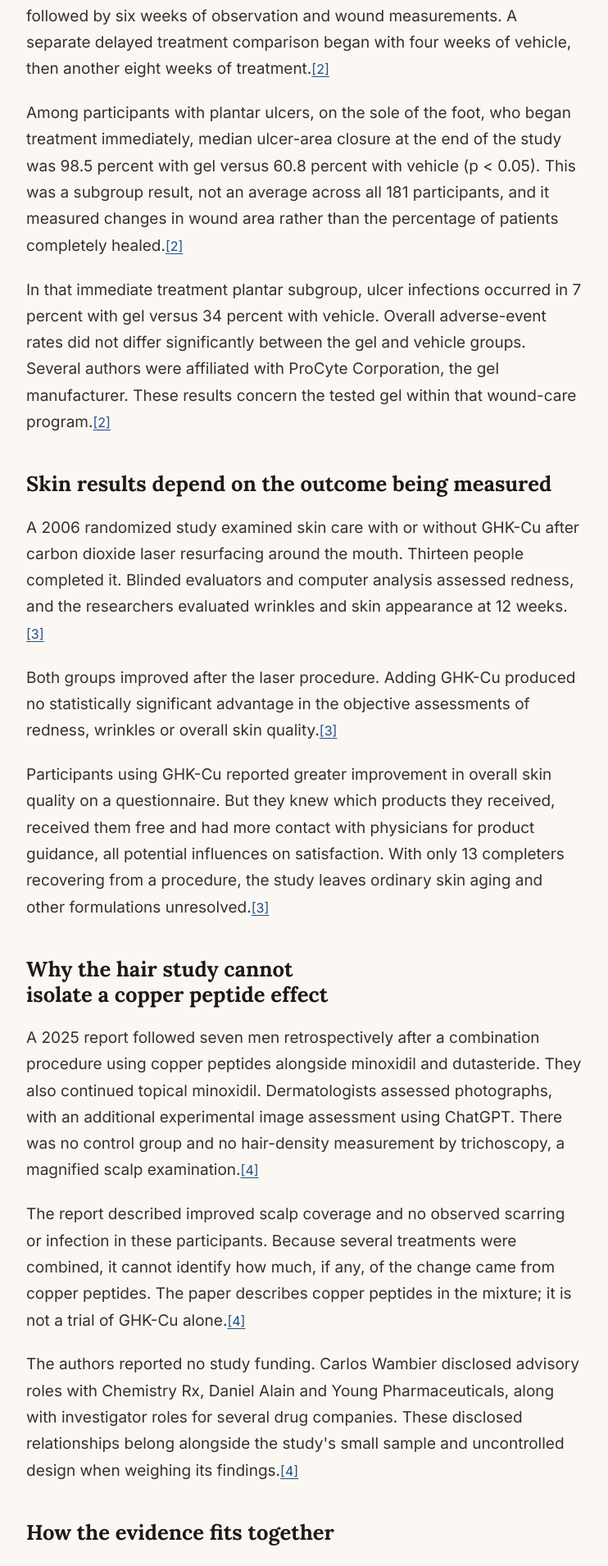
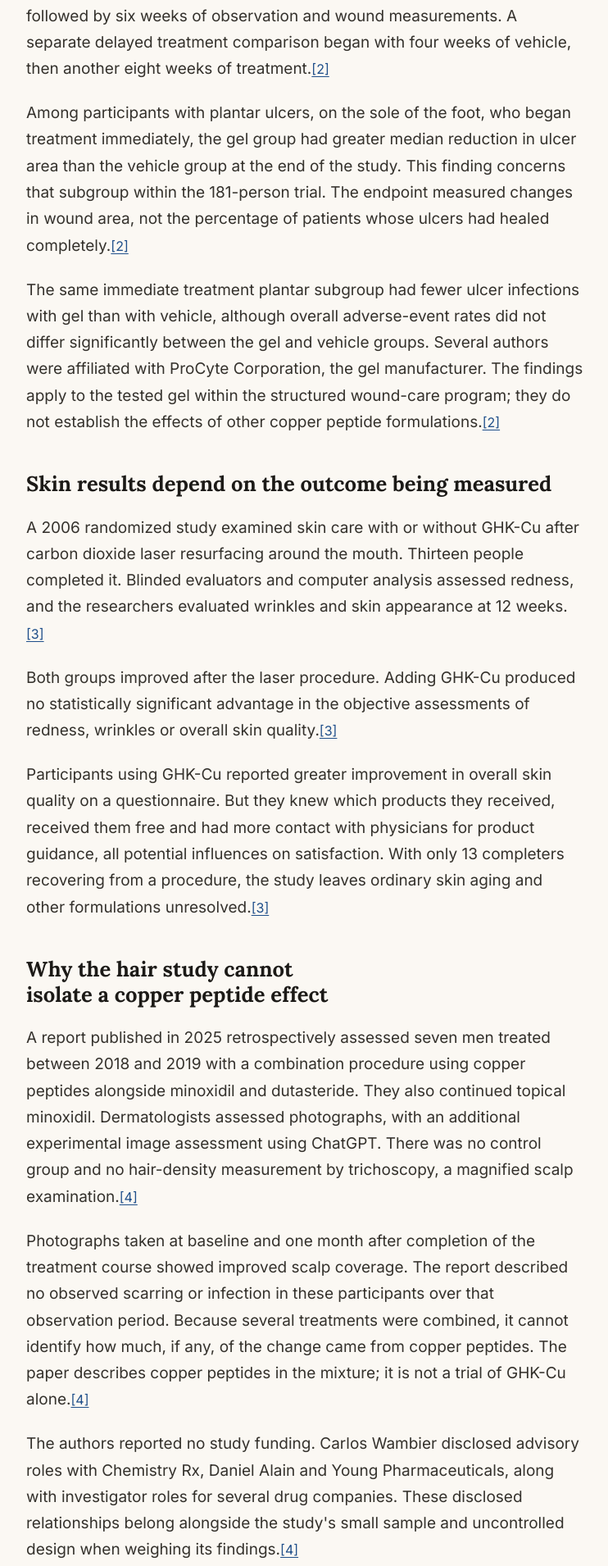
Before and after one commit to edorfanini00/peptidedigest, a Next.js app: page /ghk-cu-peptide-research-what-studies-show in a window 1280 px wide. Shown: the part 3230-5140 px from the top of the page at 82% size, without its empty margins (268-1010 px from the left). Built offline with nearby package versions, Linux system fonts and the light colour scheme.

Commit message:
fix: narrow ulcer findings and clarify hair assessment timing

```diff
--- a/app/ghk-cu-peptide-research-what-studies-show/story.ts
+++ b/app/ghk-cu-peptide-research-what-studies-show/story.ts
@@ -31,8 +31,8 @@ export const story: NewsroomStory = {
       "paragraphs": [
         "The 1994 Mulder trial enrolled 181 people with diabetic neuropathic ulcers. It was randomized, conducted at multiple centers and assessed by blinded evaluators. Participants also received structured wound care, including pressure relief and removal of damaged tissue.[2]",
         "The immediate treatment groups received gel or vehicle, its base formulation, for up to eight weeks after removal of damaged tissue, followed by six weeks of observation and wound measurements. A separate delayed treatment comparison began with four weeks of vehicle, then another eight weeks of treatment.[2]",
-        "Among participants with plantar ulcers, on the sole of the foot, who began treatment immediately, median ulcer-area closure at the end of the study was 98.5 percent with gel versus 60.8 percent with vehicle (p < 0.05). This was a subgroup result, not an average across all 181 participants, and it measured changes in wound area rather than the percentage of patients completely healed.[2]",
-        "In that immediate treatment plantar subgroup, ulcer infections occurred in 7 percent with gel versus 34 percent with vehicle. Overall adverse-event rates did not differ significantly between the gel and vehicle groups. Several authors were affiliated with ProCyte Corporation, the gel manufacturer. These results concern the tested gel within that wound-care program.[2]"
+        "Among participants with plantar ulcers, on the sole of the foot, who began treatment immediately, the gel group had greater median reduction in ulcer area than the vehicle group at the end of the study. This finding concerns that subgroup within the 181-person trial. The endpoint measured changes in wound area, not the percentage of patients whose ulcers had healed completely.[2]",
+        "The same immediate treatment plantar subgroup had fewer ulcer infections with gel than with vehicle, although overall adverse-event rates did not differ significantly between the gel and vehicle groups. Several authors were affiliated with ProCyte Corporation, the gel manufacturer. The findings apply to the tested gel within the structured wound-care program; they do not establish the effects of other copper peptide formulations.[2]"
       ]
     },
     {
@@ -48,8 +48,8 @@ export const story: NewsroomStory = {
       "title": "Why the hair study cannot isolate a copper peptide effect",
       "id": "hair",
       "paragraphs": [
-        "A 2025 report followed seven men retrospectively after a combination procedure using copper peptides alongside minoxidil and dutasteride. They also continued topical minoxidil. Dermatologists assessed photographs, with an additional experimental image assessment using ChatGPT. There was no control group and no hair-density measurement by trichoscopy, a magnified scalp examination.[4]",
-        "The report described improved scalp coverage and no observed scarring or infection in these participants. Because several treatments were combined, it cannot identify how much, if any, of the change came from copper peptides. The paper describes copper peptides in the mixture; it is not a trial of GHK-Cu alone.[4]",
+        "A report published in 2025 retrospectively assessed seven men treated between 2018 and 2019 with a combination procedure using copper peptides alongside minoxidil and dutasteride. They also continued topical minoxidil. Dermatologists assessed photographs, with an additional experimental image assessment using ChatGPT. There was no control group and no hair-density measurement by trichoscopy, a magnified scalp examination.[4]",
+        "Photographs taken at baseline and one month after completion of the treatment course showed improved scalp coverage. The report described no observed scarring or infection in these participants over that observation period. Because several treatments were combined, it cannot identify how much, if any, of the change came from copper peptides. The paper describes copper peptides in the mixture; it is not a trial of GHK-Cu alone.[4]",
         "The authors reported no study funding. Carlos Wambier disclosed advisory roles with Chemistry Rx, Daniel Alain and Young Pharmaceuticals, along with investigator roles for several drug companies. These disclosed relationships belong alongside the study's small sample and uncontrolled design when weighing its findings.[4]"
       ]
     },
```
